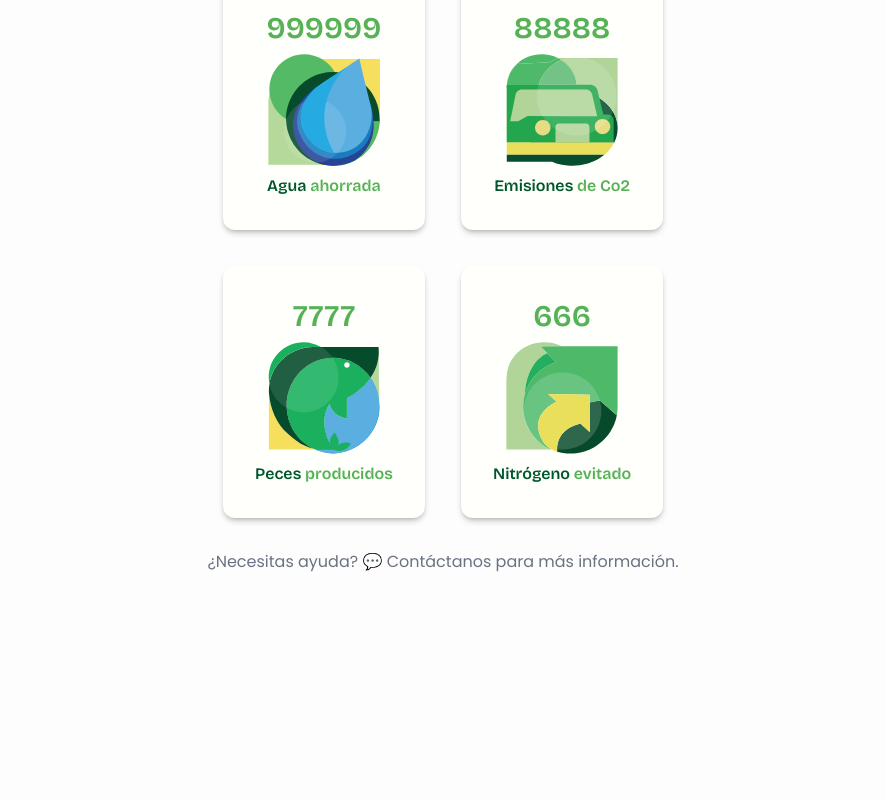
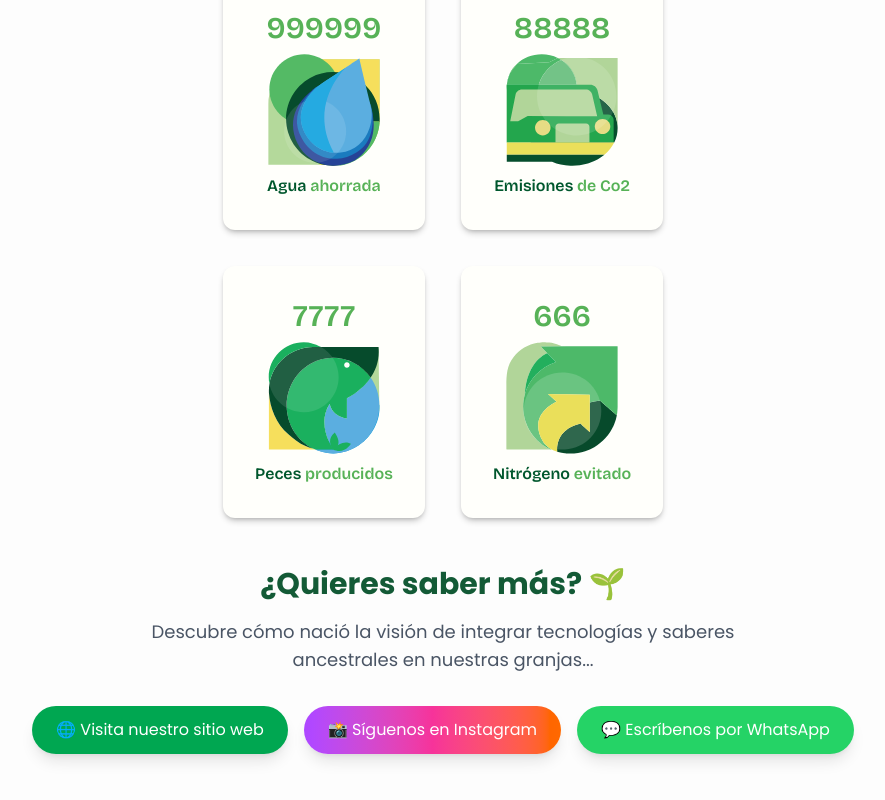
Before and after one commit to jmncamilo/afood-dash, a Next.js app: page /impacto in a window 1280 px wide. Shown: the part 494-1294 px from the top of the page, without its empty margins (197-1082 px from the left). Before the commit the page ends 1132 px from the top, so only its background shows below. Built offline with nearby package versions, Linux system fonts and the light colour scheme.

Commit message:
feat(client/environment): add the afood contact section

```diff
--- a/src/app/impacto/page.js
+++ b/src/app/impacto/page.js
@@ -35,12 +35,48 @@ export default function EnvironmentalImpactMetrics() {
                         <EnvironmentalCard value={666} srcImage={'/misc/nitrogen-afood.svg'} mainLabel={'Nitrógeno'} highlightLabel={'evitado'} title={'kg de nitrógeno que NO se desperdiciaron'}/>
                     </section>
 
-                    {/* Sección de contacto */}
-                    <section className="flex flex-col items-center justify-center">
-                        <p className="text-gray-500 text-sm md:text-base mt-8 text-center">
-                            ¿Necesitas ayuda? 💬 Contáctanos para más información.
+                    {/* Sección que hace de footer para poner links de acceso */}
+                    <section className="flex flex-col items-center justify-center mt-12 mb-8 px-4">
+                        <h2 className="text-2xl md:text-3xl font-bold text-[#135A36] mb-4 text-center">
+                            ¿Quieres saber más? 🌱
+                        </h2>
+                        <p className="text-gray-600 text-base md:text-lg mb-8 text-center max-w-2xl">
+                            Descubre cómo nació la visión de integrar tecnologías y saberes ancestrales en nuestras granjas...
                         </p>
+
+                        <div className="flex flex-wrap gap-4 justify-center items-center">
+                            {/* Sitio web */}
+                            <a
+                                href="https://afood.com.co/"
+                                target="_blank"
+                                rel="noopener noreferrer"
+                                className="flex items-center gap-2 bg-[#00A751] hover:bg-[#135A36] text-white px-6 py-3 rounded-full transition-colors duration-300 shadow-lg hover:shadow-xl"
+                            >
+                                🌐 Visita nuestro sitio web
+                            </a>
+
+                            {/* Instagram */}
+                            <a
+                                href="https://www.instagram.com/afood_co/"
+                                target="_blank"
+                                rel="noopener noreferrer"
+                                className="flex items-center gap-2 bg-gradient-to-r from-purple-500 via-pink-500 to-orange-500 hover:from-purple-600 hover:via-pink-600 hover:to-orange-600 text-white px-6 py-3 rounded-full transition-all duration-300 shadow-lg hover:shadow-xl"
+                            >
+                                📸 Síguenos en Instagram
+                            </a>
+
+                            {/* WhatsApp */}
+                            <a
+                                href="https://wa.me/573125185174"
+                                target="_blank"
+                                rel="noopener noreferrer"
+                                className="flex items-center gap-2 bg-[#25D366] hover:bg-[#20BA5A] text-white px-6 py-3 rounded-full transition-colors duration-300 shadow-lg hover:shadow-xl"
+                            >
+                                💬 Escríbenos por WhatsApp
+                            </a>
+                        </div>
                     </section>
+
                 </main>
             </div>
         </div>
```
